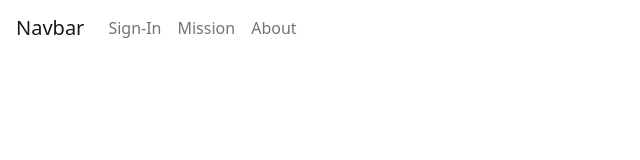
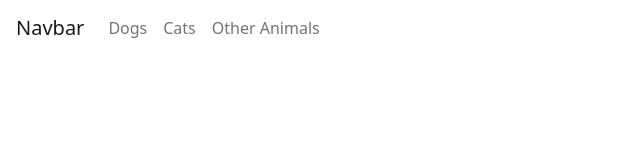
Before and after one commit to jpfolchh/Singe-Page-App, a plain HTML site: page index.html in a window 1280 px wide. Shown: the full height of the page, 0-640 px from the left. Drawn offline with nearby package versions, Linux system fonts and the light colour scheme.

Commit message:
Update index.html

```diff
--- a/index.html
+++ b/index.html
@@ -24,9 +24,9 @@
       </button>
       <div class="collapse navbar-collapse" id="navbarNavAltMarkup">
         <div class="navbar-nav">
-          <a class="nav-item nav-link" id="signin_link" onclick="loadPage('signin.html')" href="#">Sign-In</a>
-          <a class="nav-item nav-link" id="mission_link" onclick="loadPage('mission.html')" href="#">Mission</a>
-          <a class="nav-item nav-link" id="about_link" onclick="loadPage('about.html')" href="#">About</a>
+          <a class="nav-item nav-link" id="dogs_link" onclick="loadPage('dogs.html')" href="#">Dogs</a>
+          <a class="nav-item nav-link" id="cats_link" onclick="loadPage('cats.html')" href="#">Cats</a>
+          <a class="nav-item nav-link" id="others_link" onclick="loadPage('others.html')" href="#">Other Animals</a>
         </div>
       </div>
       </div>
```
